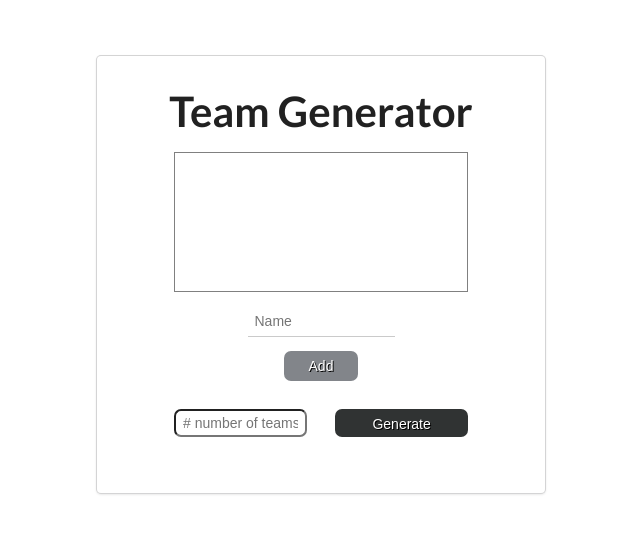
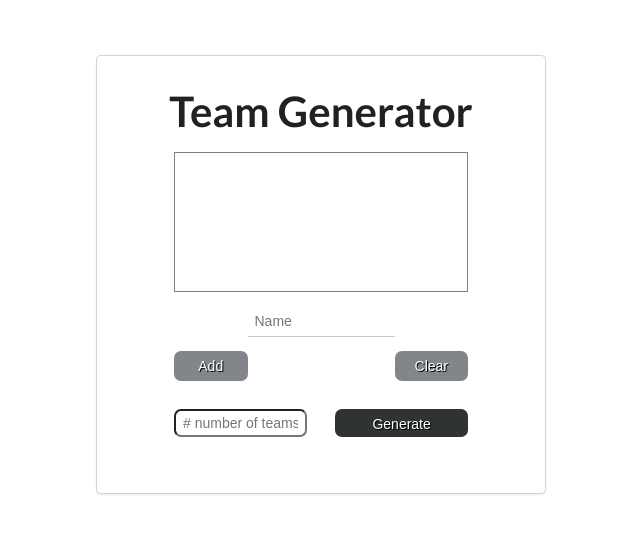
Before and after one commit to camillaborges/team-app, an Angular app: page / in a window 1280 px wide. Shown: the top 534 px of the page, without its empty margins (319-959 px from the left). Built offline with nearby package versions, Linux system fonts and the light colour scheme.

Commit message:
implementing button to clear list members

```diff
--- a/src/app/app.component.css
+++ b/src/app/app.component.css
@@ -46,7 +46,7 @@
 
   .center {
     display: flex;
-    justify-content: center;
+    justify-content: space-between;
     align-items: center;
 
   }
--- a/src/app/app.component.html
+++ b/src/app/app.component.html
@@ -11,9 +11,11 @@
       type="text"
       placeholder="Name"
       (input)="onInput(addMemberInput.value)"
+      [value]="newMemberName"
       />
       <div class="center">
         <button (click)=addMember()>Add</button>
+        <button (click)=clearMembers()>Clear</button>
       </div>
     </div>
 
--- a/src/app/app.component.ts
+++ b/src/app/app.component.ts
@@ -14,7 +14,12 @@ export class AppComponent {
     console.log(this.newMemberName)
   }
   addMember() {
-    this.members.push(this.newMemberName)
+    this.members.push(this.newMemberName);
+    this.newMemberName = " ";
     console.log(this.members)
   }
+
+  clearMembers() {
+    this.members = []
+  }
 }
```
